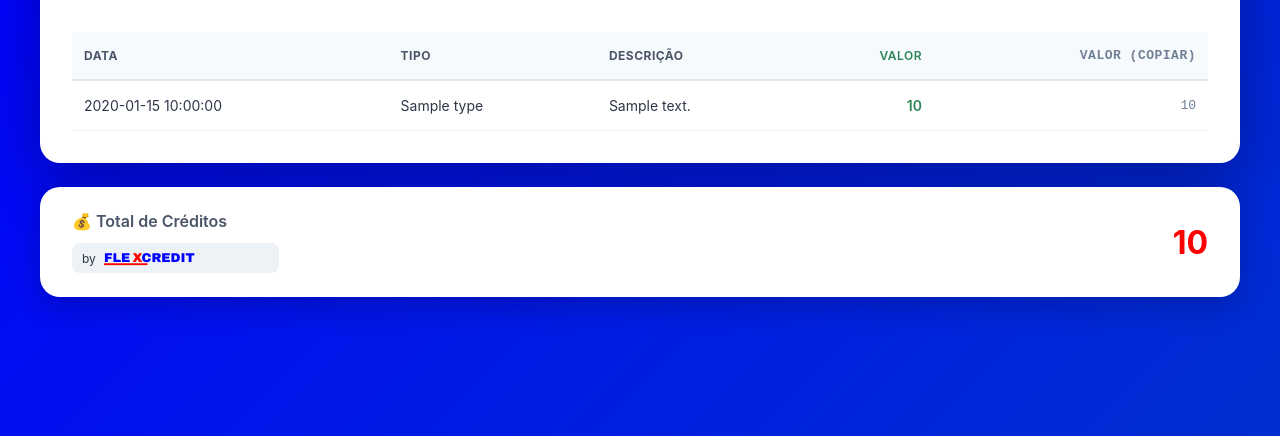
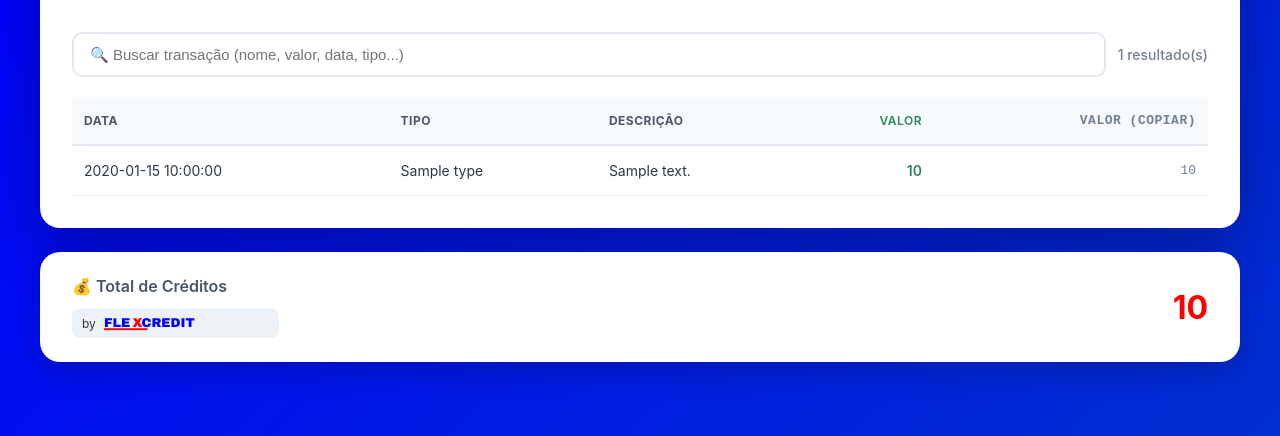
Before and after one commit to corregab/leitor_de_extrato, a Flask app: template WEBAPP/templates/results.html in a window 1280 px wide. Shown: the part 195-631 px from the top of the page. Run offline with Flask 3, Linux system fonts and the light colour scheme; the template is opened without the code that fills it: most values are stand-ins (such as "Sample title", 1, 10 or a date in 2020).

Commit message:
Feature: busca em tempo real na tabela de resultados

```diff
--- a/WEBAPP/templates/results.html
+++ b/WEBAPP/templates/results.html
@@ -243,6 +243,36 @@
     }
     .flexcredit-logo { height: 18px; width: auto; display: block; }
     .label-with-brand { display: flex; flex-direction: column; gap: 6px; }
+
+    /* Search box */
+    .search-box {
+      margin-bottom: 20px;
+      display: flex;
+      align-items: center;
+      gap: 12px;
+    }
+    .search-box input {
+      flex: 1;
+      padding: 12px 16px;
+      border: 2px solid #e2e8f0;
+      border-radius: 10px;
+      font-size: 15px;
+      transition: all 0.2s;
+    }
+    .search-box input:focus {
+      outline: none;
+      border-color: #0000FF;
+      box-shadow: 0 0 0 3px rgba(0, 0, 255, 0.1);
+    }
+    .search-info {
+      color: #718096;
+      font-size: 14px;
+      font-weight: 500;
+    }
+    .highlight {
+      background: #fef08a;
+      font-weight: 600;
+    }
   </style>
 </head>
 <body>
@@ -285,7 +315,12 @@
       {% endwith %}
 
       {% if rows %}
-        <table>
+        <div class="search-box">
+          <input type="text" id="search-input" placeholder="🔍 Buscar transação (nome, valor, data, tipo...)">
+          <span class="search-info" id="search-info">{{ rows|length }} resultado(s)</span>
+        </div>
+
+        <table id="transactions-table">
           <thead>
             <tr>
               <th>Data</th>
@@ -376,6 +411,31 @@
           }, 2000);
         }
       });
+
+      // Search functionality
+      const searchInput = document.getElementById('search-input');
+      const searchInfo = document.getElementById('search-info');
+      const table = document.getElementById('transactions-table');
+      const rows = table ? Array.from(table.querySelectorAll('tbody tr')) : [];
+
+      if (searchInput && rows.length > 0) {
+        searchInput.addEventListener('input', function() {
+          const query = this.value.toLowerCase().trim();
+          let visibleCount = 0;
+
+          rows.forEach(row => {
+            const text = row.textContent.toLowerCase();
+            if (!query || text.includes(query)) {
+              row.style.display = '';
+              visibleCount++;
+            } else {
+              row.style.display = 'none';
+            }
+          });
+
+          searchInfo.textContent = `${visibleCount} resultado(s)`;
+        });
+      }
     })();
   </script>
 </body>
```
